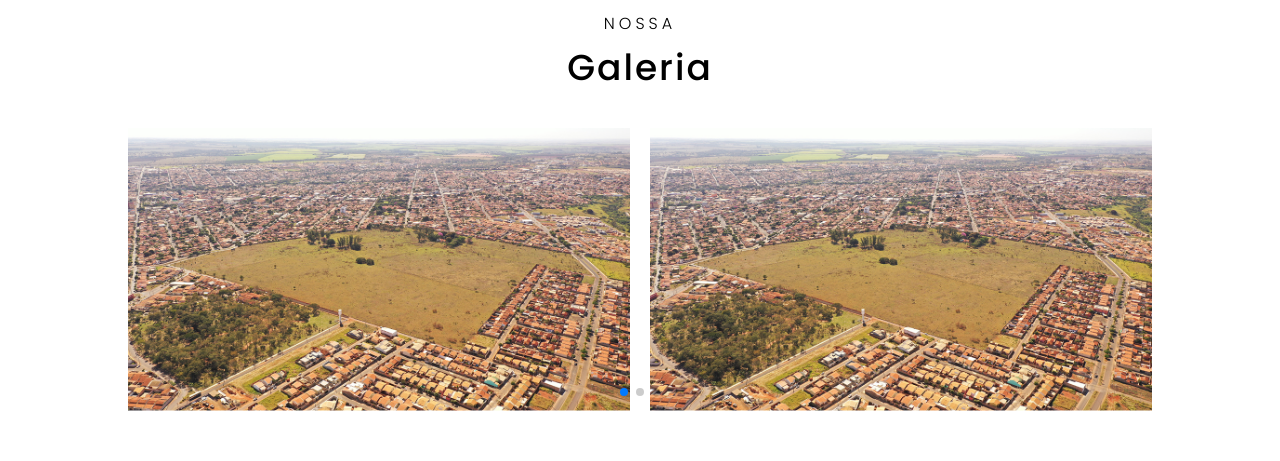
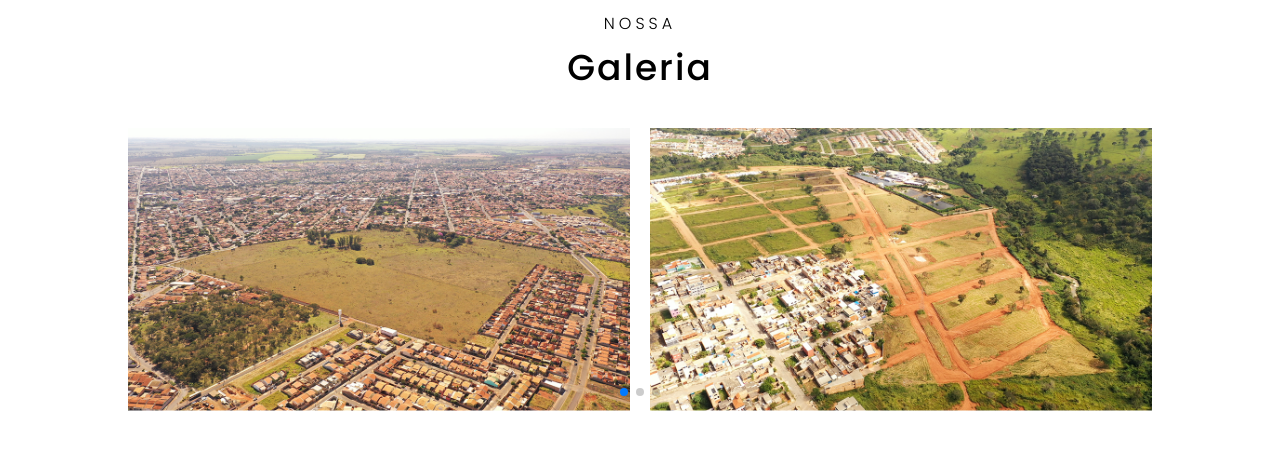
Before and after one commit to bmouseProductions/cardeal-empreendimentos, a React (Vite) app: page /nova-serrana in a window 1280 px wide. Shown: the part 1840-2301 px from the top of the page. Built offline with nearby package versions, Linux system fonts and the light colour scheme.

Commit message:
tom final

```diff
--- a/src/components/sliders/SliderSerrana.tsx
+++ b/src/components/sliders/SliderSerrana.tsx
@@ -13,13 +13,13 @@ const info: propsImg[] = [
     image: "/DJI_0004.webp",
   },
   {
-    image: "/DJI_0005.webp",
+    image: "/loteamento2.webp",
   },
   {
-    image: "/DJI_0011.webp",
+    image: "/loteamento3.webp",
   },
   {
-    image: "/DJI_0012.webp",
+    image: "/loteamento4.webp",
   },
 ];
 
```
